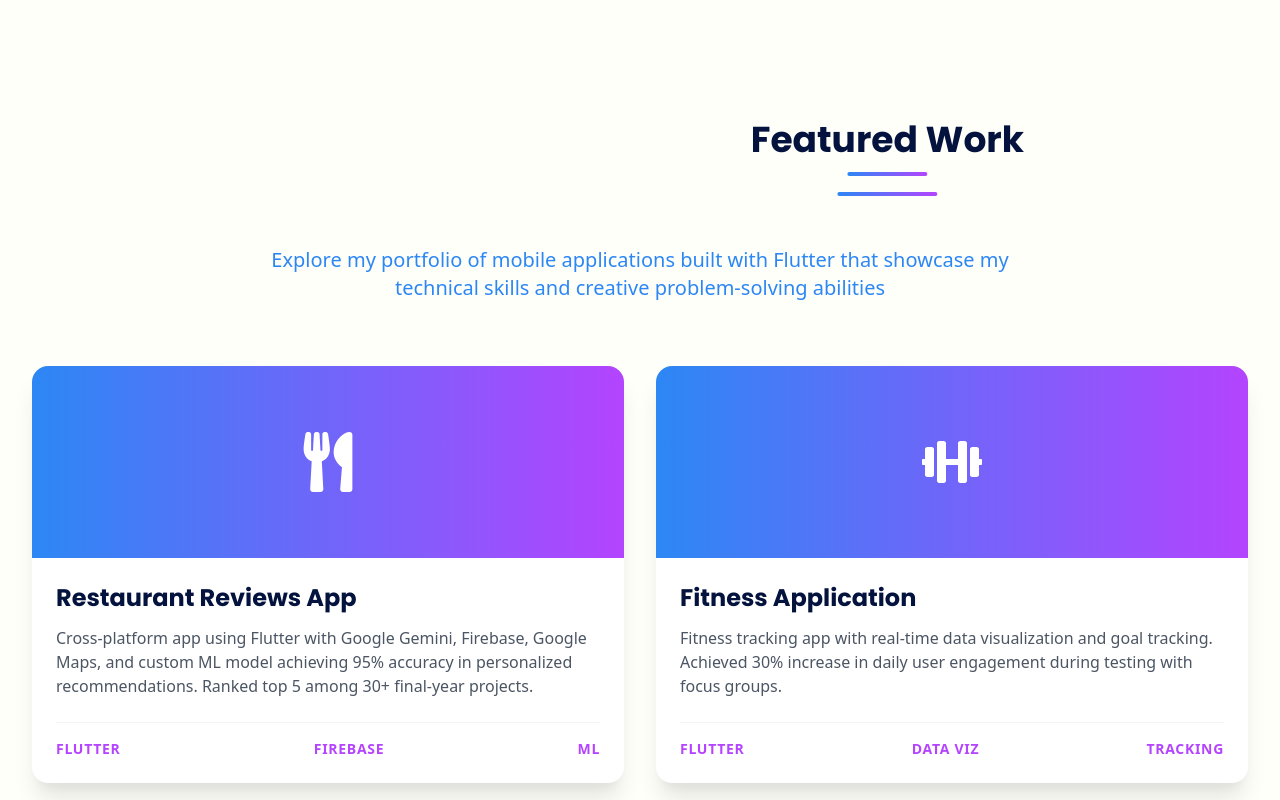
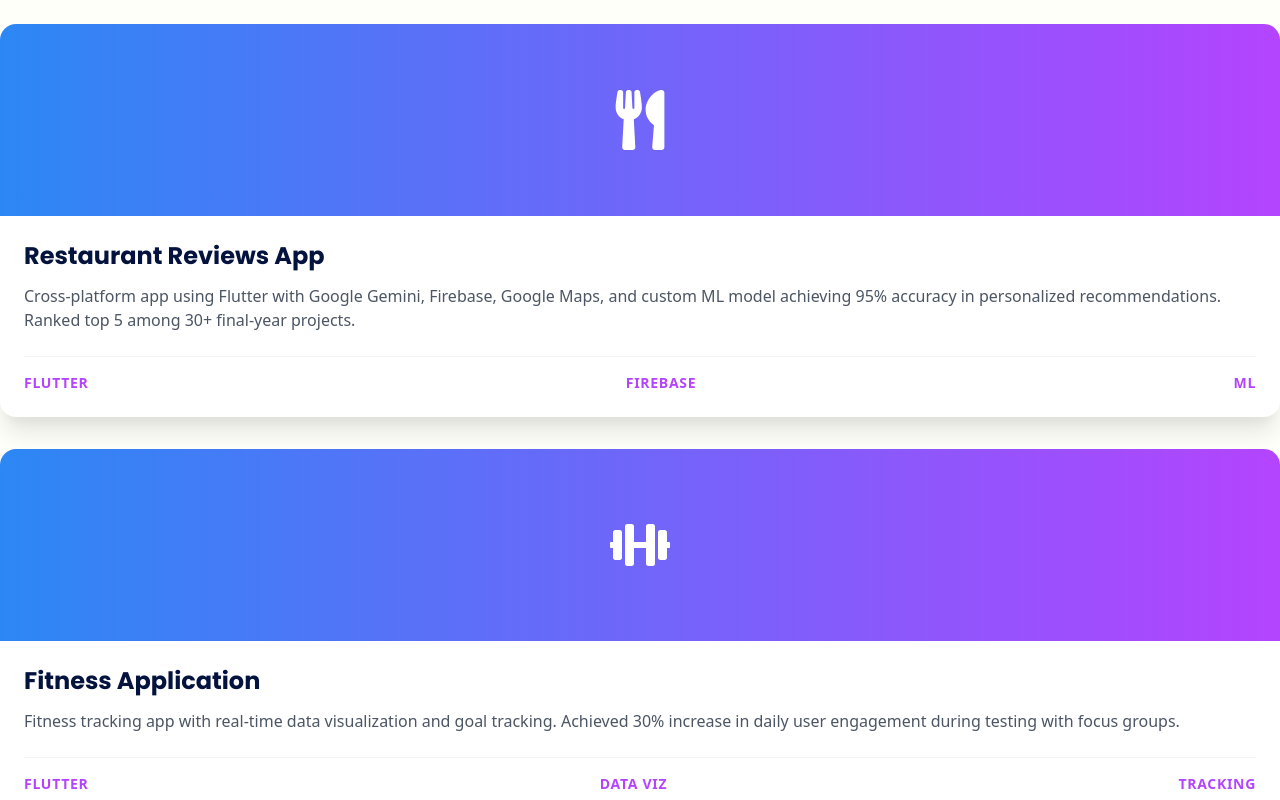
Before and after one commit to keronabil20/portfolio, a React (Create React App) app: page / in a window 1280 px wide. Shown: the part 1840-2640 px from the top of the page. Built offline with nearby package versions, Linux system fonts and the light colour scheme.

Commit message:
Update project section App.jsx

```diff
--- a/src/App.jsx
+++ b/src/App.jsx
@@ -197,19 +197,7 @@ const App = () => {
       </section>
 
       {/* Projects Section */}
-      <section ref={sectionRefs.work} id="work" className="py-16 md:py-24 bg-light">
-        <div className="container mx-auto px-4 md:px-8">
-          <div className="text-center max-w-3xl mx-auto mb-16">
-            <h2 className="section-title text-3xl md:text-4xl font-bold mb-4 relative pb-4">
-              Featured Work
-              <span className="absolute bottom-0 left-1/2 transform -translate-x-1/2 w-20 h-1 bg-gradient-to-r from-secondary to-accent rounded-full"></span>
-            </h2>
-            <p className="text-xl text-secondary">
-              Explore my portfolio of mobile applications built with Flutter that showcase my technical skills and creative problem-solving abilities
-            </p>
-          </div>
-
-          <div className="grid grid-cols-1 md:grid-cols-2 gap-8">
+<div className="flex flex-wrap justify-center gap-8">
   {[
     {
       title: 'Restaurant Reviews App',
@@ -236,7 +224,7 @@ const App = () => {
       tags: ['Flutter', 'SQLite', 'QR']
     }
   ].map((project, index) => (
-              <div key={index} className="bg-white rounded-2xl shadow-xl overflow-hidden transition-all duration-300 hover:shadow-2xl hover:-translate-y-2">
+    <div key={index} className="w-full md:w-[45%] lg:w-[40%] xl:w-[30%] bg-white rounded-2xl shadow-xl overflow-hidden transition-all duration-300 hover:shadow-2xl hover:-translate-y-2">
       <div className="bg-gradient-to-r from-secondary to-accent h-48 flex items-center justify-center text-white">
         {project.icon}
       </div>
@@ -254,8 +242,6 @@ const App = () => {
     </div>
   ))}
 </div>
-        </div>
-      </section>
 
       {/* Skills Section - Centered Layout */}
       <section ref={sectionRefs.skills} id="skills" className="py-16 md:py-24 bg-primary text-light">
```
Lines whose indentation alone changed are shown as unchanged.
